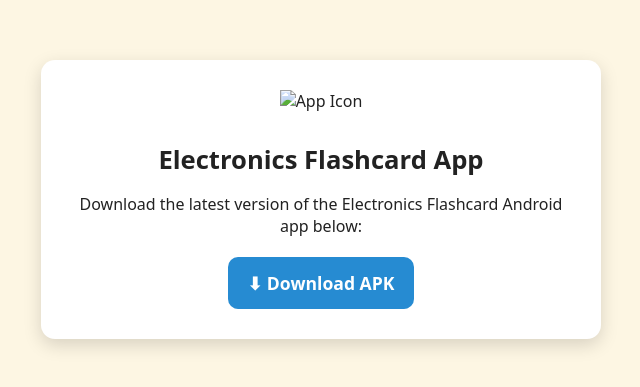
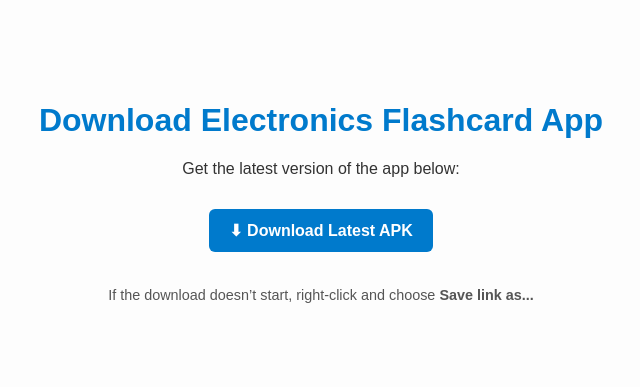
Before and after one commit to RosarioEspadera/App-Download, a plain HTML site: page index.html in a window 1280 px wide. Shown: the part 201-588 px from the top of the page, without its empty margins (319-959 px from the left). Drawn offline with Linux system fonts and the light colour scheme.

Commit message:
Update index.html

```diff
--- a/index.html
+++ b/index.html
@@ -1,63 +1,59 @@
 <!DOCTYPE html>
 <html lang="en">
 <head>
-  <meta charset="UTF-8" />
-  <meta name="viewport" content="width=device-width, initial-scale=1.0" />
-  <title>Download Flashcards App</title>
+  <meta charset="UTF-8">
+  <meta name="viewport" content="width=device-width, initial-scale=1.0">
+  <title>Download Electronics Flashcard App</title>
   <style>
     body {
-      font-family: system-ui, sans-serif;
-      background: #fdf6e3;
-      color: #222;
+      font-family: Arial, sans-serif;
+      background: #fdfdfd;
+      color: #333;
       margin: 0;
+      padding: 0;
       display: flex;
       justify-content: center;
       align-items: center;
       min-height: 100vh;
     }
     .container {
-      max-width: 500px;
-      background: #fff;
-      padding: 30px;
-      border-radius: 14px;
-      box-shadow: 0 6px 18px rgba(0,0,0,0.15);
       text-align: center;
-    }
-    .app-icon {
-      width: 100px;
-      height: 100px;
-      margin-bottom: 20px;
+      max-width: 600px;
+      padding: 20px;
     }
     h1 {
-      margin: 10px 0;
-      font-size: 1.6rem;
+      color: #007acc;
     }
-    p {
-      font-size: 1rem;
-      margin-bottom: 20px;
+    .download-btn {
+      display: inline-block;
+      padding: 12px 20px;
+      margin: 15px 10px;
+      background: #007acc;
+      color: #fff;
+      border-radius: 6px;
+      text-decoration: none;
+      font-weight: bold;
+      transition: background 0.2s;
     }
-    a.download-btn {
-      display: inline-block;
-      padding: 14px 20px;
-      background: #268bd2;
-      color: #fff;
-      font-size: 1.1rem;
-      font-weight: bold;
-      text-decoration: none;
-      border-radius: 10px;
-      transition: background 0.25s;
+    .download-btn:hover {
+      background: #005c99;
     }
-    a.download-btn:hover {
-      background: #1d6fa5;
+    .note {
+      margin-top: 20px;
+      font-size: 0.9em;
+      color: #555;
     }
   </style>
 </head>
 <body>
   <div class="container">
-    <img src="app-icon.png" alt="App Icon" class="app-icon">
-    <h1>Electronics Flashcard App</h1>
-    <p>Download the latest version of the Electronics Flashcard Android app below:</p>
-    <a href="downloads/app-release.apk" class="download-btn" download>⬇ Download APK</a>
+    <h1>Download Electronics Flashcard App</h1>
+    <p>Get the latest version of the app below:</p>
+
+    <!-- Latest Release Download -->
+    <a href="https://github.com/RosarioEspadera/App-Download/releases/latest/download/app-release.apk" class="download-btn">⬇ Download Latest APK</a>
+
+    <p class="note">If the download doesn’t start, right-click and choose <b>Save link as...</b></p>
   </div>
 </body>
 </html>
```
